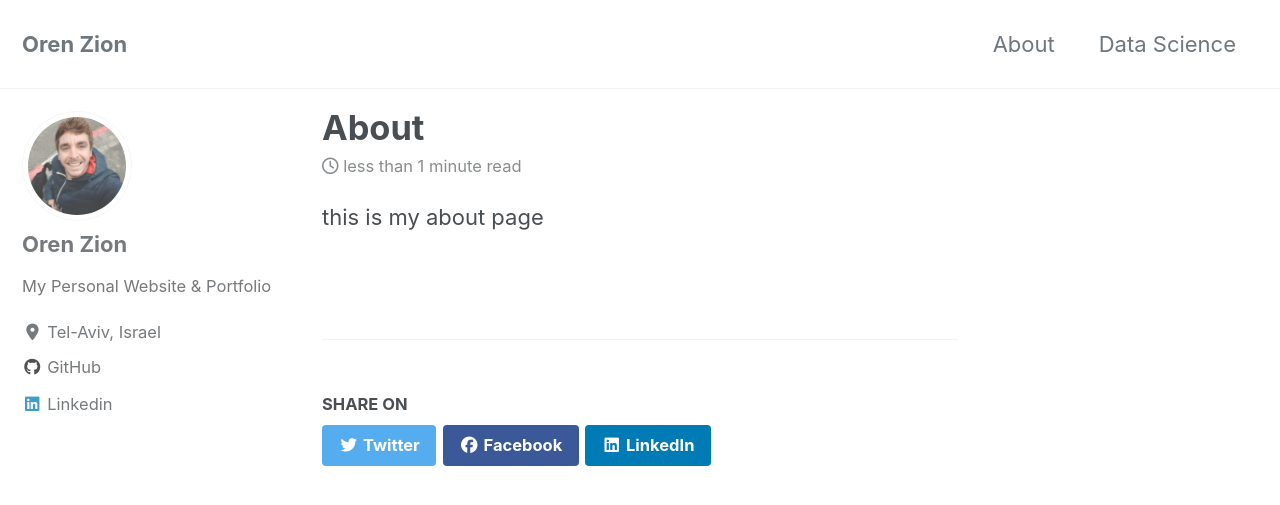
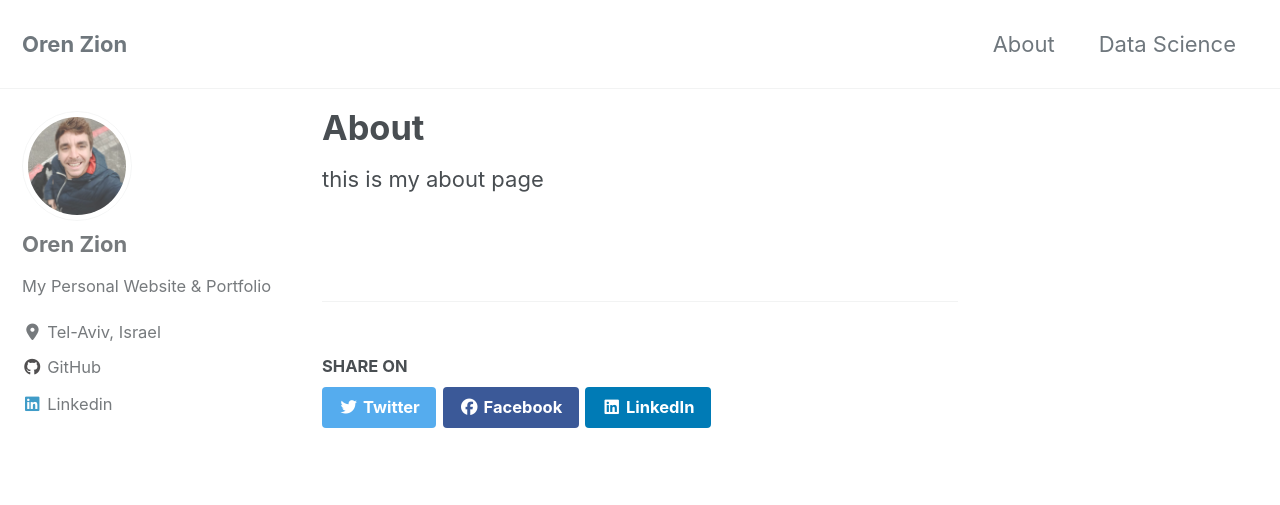
Before and after one commit to orenzion/orenzion.github.io, a Jekyll site: the page built from _pages/about.md, in a window 1280 px wide and 900 px high. Shown: the top 505 px of the window. Built offline with Jekyll 4.4.1, drawn with Linux system fonts in a browser that asks for light colours; cached includes are drawn as plain includes; nearby versions of some CDN libraries.

Commit message:
try changing posts layouts

```diff
--- a/_config.yml
+++ b/_config.yml
@@ -289,7 +289,7 @@
       path: ""
       type: posts
     values:
-      layout: single
+      layout: posts
       author_profile: true
       read_time: true
       comments: # true
@@ -304,7 +304,7 @@
     values:
       layout: single
       author_profile: true
-      read_time: true
+      read_time: # true
       comments: # true
       share: true
       related: true
```
